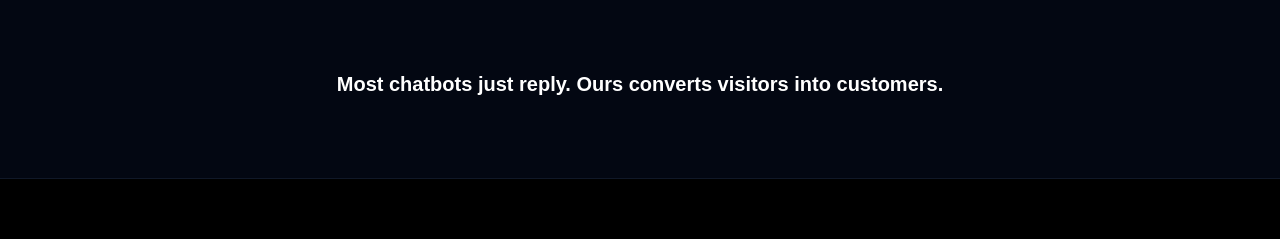
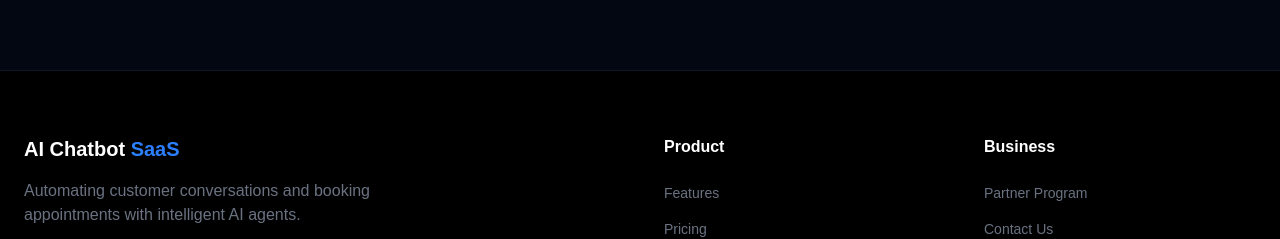
Before and after one commit to snapcartgo/ai-chatbot-saas, a Next.js app: page / in a window 1280 px wide. Shown: the part 911-1150 px from the top of the page. Built offline with nearby package versions, Linux system fonts and the light colour scheme; no server answers; the database is empty.

Commit message:
updated landing

```diff
--- a/app/page.tsx
+++ b/app/page.tsx
@@ -119,11 +119,6 @@ export default function HomeClient() {
       <div className="text-center pb-12 md:pb-20 px-4">
         <p className="text-base md:text-xl font-semibold">
           The Bot That Pays for Itself
-        </p>
-      </div>
-
-      <div className="text-center pb-12 md:pb-20 px-4">
-        <p className="text-base md:text-xl font-semibold">
           Most chatbots just reply. Ours converts visitors into customers.
         </p>
       </div>
```
